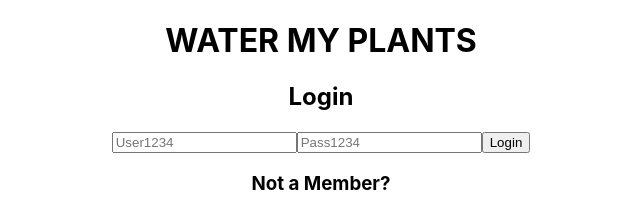
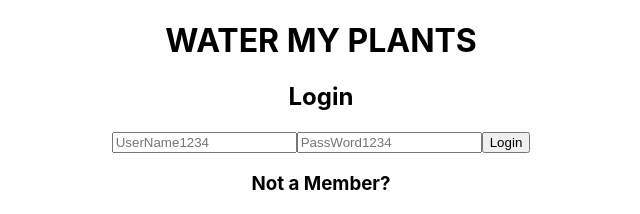
Before and after one commit to Lambda-Build-Week-Water-My-Plants-II/front-end, a React (Create React App) app in the folder wmp/: page / in a window 1280 px wide. Shown: the top 214 px of the page, without its empty margins (319-959 px from the left). Built offline with nearby package versions, Linux system fonts and the light colour scheme.

Commit message:
updated commit

```diff
--- a/wmp/package.json
+++ b/wmp/package.json
@@ -13,7 +13,8 @@
     "react-router-dom": "^5.2.0",
     "react-scripts": "3.4.1",
     "redux": "^4.0.5",
-    "redux-thunk": "^2.3.0"
+    "redux-thunk": "^2.3.0",
+    "yup": "^0.29.1"
   },
   "scripts": {
     "start": "react-scripts start",
--- a/wmp/src/components/LoginForm.js
+++ b/wmp/src/components/LoginForm.js
@@ -46,14 +46,14 @@ const LoginForm = (props) => {
         value={userPerson.username}
         name="username"
         type="text"
-        placeholder="User1234"
+        placeholder="UserName1234"
         onChange = {handleChanges}
       />
       <input
         value={userPerson.password}
         name="password"
         type="text"
-        placeholder="Pass1234"
+        placeholder="PassWord1234"
         onChange = {handleChanges}
       />
       <button>Login</button>
```
Also changed, not shown: wmp/src/validation/formSchema.jsx (added, +16 -0 lines), 1 other file (tests, documents, lock files or other folders).
